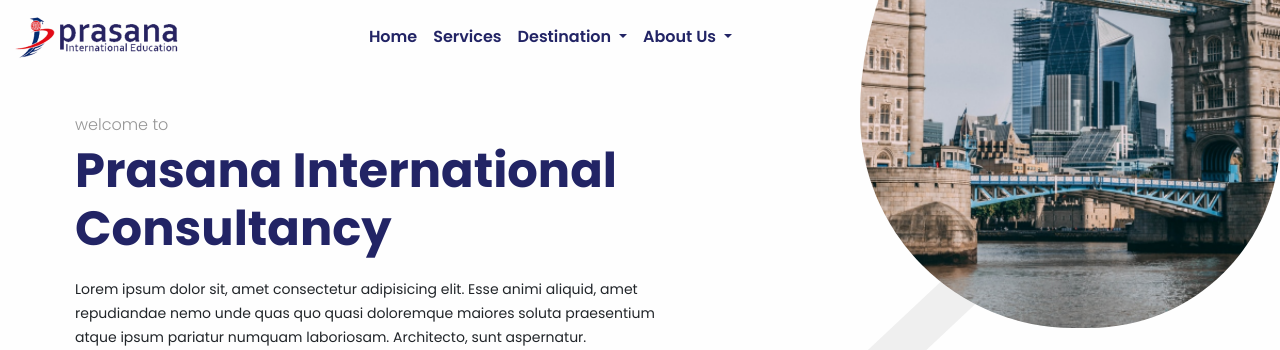
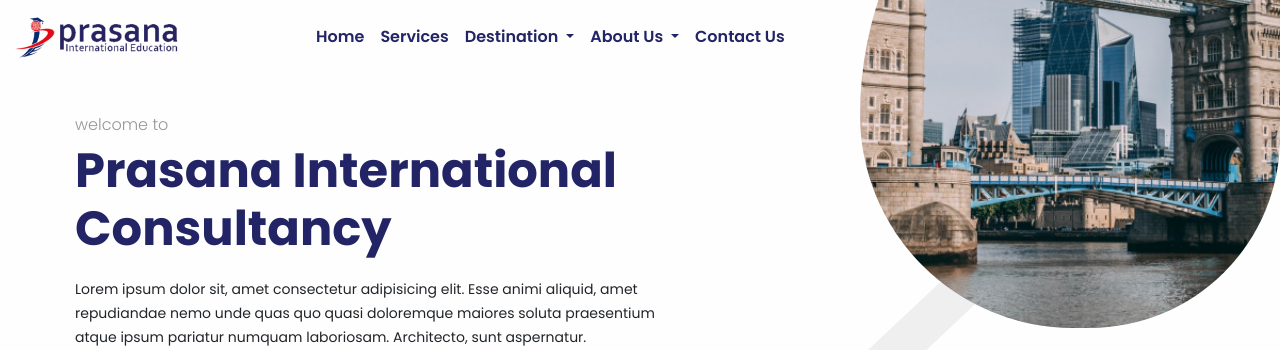
Before and after one commit to np03a170120/Prasana, a PHP site: page /index.php in a window 1280 px wide. Shown: the top 350 px of the page. Run offline with PHP 8.4, Linux system fonts and the light colour scheme.

Commit message:
add contact in the header

```diff
--- a/header.php
+++ b/header.php
@@ -65,7 +65,11 @@
                                         <a class="dropdown-item" href="gallery.php">Our Gallery</a>
                                         <a class="dropdown-item" href="blog.php">Our blog</a>
                                         <a class="dropdown-item" href="team.php">Our team</a>
+
                                     </div>
+                                </li>
+                                <li class="nav-item">
+                                    <a class="nav-link" href="contact.php">contact us</a>
                                 </li>
                             </ul>
                         </div>
```
